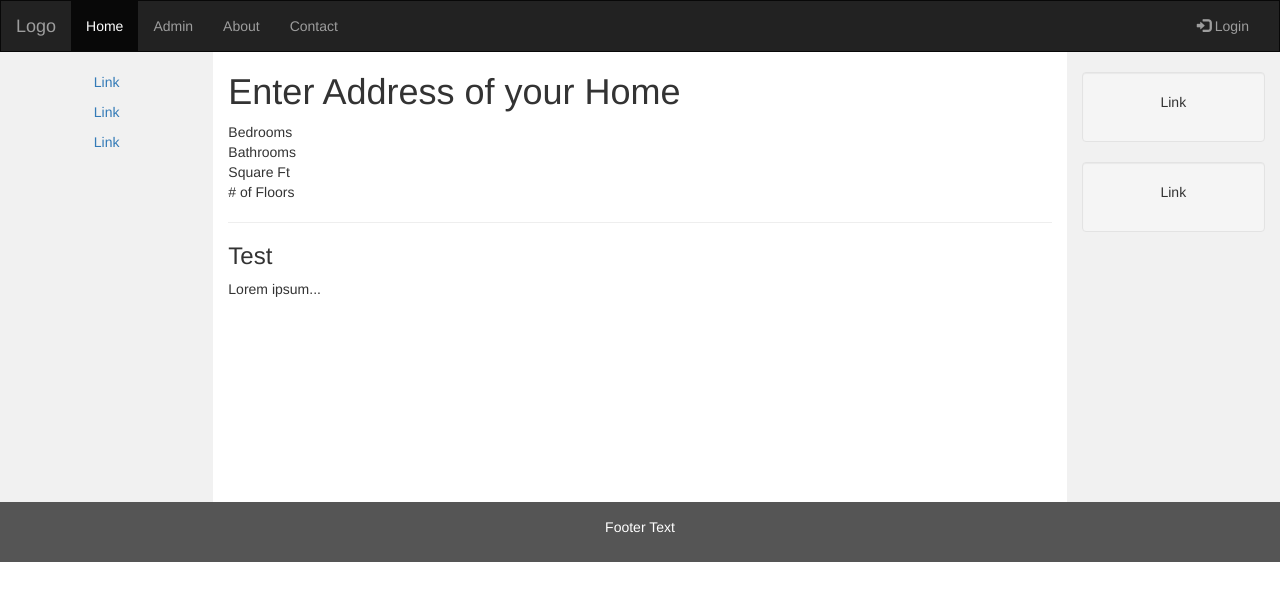
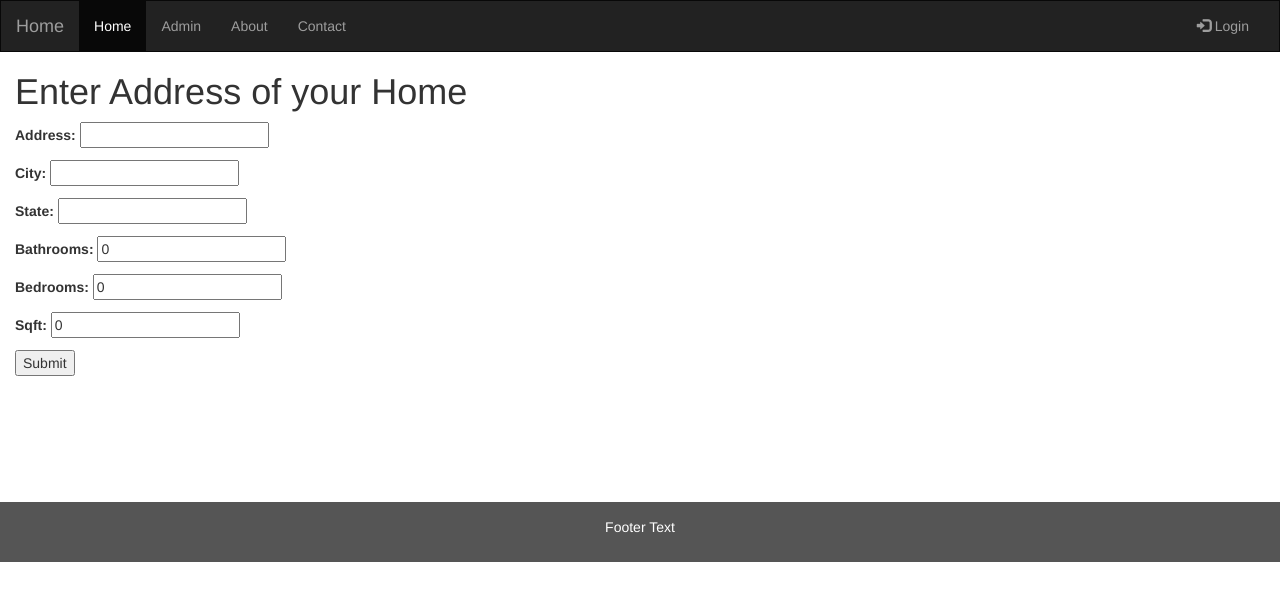
Before and after one commit to jshinhoxp/realEstateApp, a Django app: page / in a window 1280 px wide. Shown: the top 601 px of the page. Run offline with Django 4.2, Linux system fonts and the light colour scheme; some libraries are stand-ins or nearby versions.

Commit message:
displayed form on index html

```diff
--- a/backend_root/projectApp/admin.py
+++ b/backend_root/projectApp/admin.py
@@ -1,5 +1,5 @@
 from django.contrib import admin
-from .models import Approvals
+from .models import House
 
 # Register your models here.
-admin.site.register(Approvals)
+admin.site.register(House)
--- /dev/null
+++ b/backend_root/projectApp/forms.py
@@ -0,0 +1,7 @@
+from django import forms
+from .models import House
+
+class HouseForm(forms.ModelForm):
+   class Meta:
+      model = House
+      fields = '__all__'
--- a/backend_root/projectApp/models.py
+++ b/backend_root/projectApp/models.py
@@ -1,10 +1,11 @@
 from django.db import models
+# NOTE: Make sure to migrate after any changes on models
 
-# Create your models here.
-# Make sure to migrate after any changes on models
-class Approvals(models.Model):
-	# Drop down menus
+class House(models.Model):
+	# Model Attributes
 	address=models.CharField(max_length=15)
+	city=models.CharField(max_length=15)
+	state=models.CharField(max_length=2)
 	bathrooms=models.IntegerField(default=0)
 	bedrooms=models.IntegerField(default=0)
 	sqft=models.IntegerField(default=0)
--- a/backend_root/projectApp/serializers.py
+++ b/backend_root/projectApp/serializers.py
@@ -1,9 +1,9 @@
 # Mechanism that handles request and converts to json file
 
 from rest_framework import serializers
-from .models import Approval
+from .models import Housing
 
-class approvalsSerializers(serializers.ModelSerializer):
+class HousingSerializers(serializers.ModelSerializer):
    class Meta:
-      model=Approval
+      model=Housing
       fields='__all__'
--- a/backend_root/projectApp/urls.py
+++ b/backend_root/projectApp/urls.py
@@ -5,7 +5,7 @@ from rest_framework import routers
 # router = routers.DefaultRouter()
 # router.register('projectApp', views.ApprovalsView)
 urlpatterns = [
-    path('', views.index, name = 'home'),
+    path('', views.index, name = 'index'),
     # path('about/', views.about, name = 'about')
     # path('api/', include(router.urls)),
     # path('status/', views.approvereject),
--- a/backend_root/projectApp/views.py
+++ b/backend_root/projectApp/views.py
@@ -1,20 +1,21 @@
+# NOTE: Houses most of the algorithm in background
+
 from django.shortcuts import render
 from django.http import HttpResponse
-from joblib import dump, load
-# Houses most of the algorithm in background
+from joblib import dump, load # for ML model
+from .forms import HouseForm
 
-# class ApprovalsView(viewsets.ModelViewSet):
-#    # grabs anything in models
-#    queryset = Approval.objects.all()
-#    serializer_class = ApprovalSerializers
 
+# Home Page
 def index(request):
-
-   return render(request, "index.html", {})
-
-def prediction(request):
-   # Load
-   sales = pd.read_csv('home_data.csv')
-   basic_features = ['bedrooms', 'bathrooms', 'sqft_living', 'sqft_lot', 'floors', 'zipcode']
-   model = joblib.load("basic_model.joblib")
-   y_pred = mdl.predict()
+   # Create an object of form and posts it
+   form = HouseForm(request.POST or None)
+   # Check if form data is valid
+   if form.is_valid():
+      # Save the form data to model
+      form.save()
+   # Create dictionary to pass into render below
+   context = {
+      'form': form
+   }
+   return render(request, "index.html", context)
--- a/backend_root/templates/index.html
+++ b/backend_root/templates/index.html
@@ -51,7 +51,7 @@
         <span class="icon-bar"></span>
         <span class="icon-bar"></span>
       </button>
-      <a class="navbar-brand" href="#">Logo</a>
+      <a class="navbar-brand" href="#">Home</a>
     </div>
     <div class="collapse navbar-collapse" id="myNavbar">
       <ul class="nav navbar-nav">
@@ -69,29 +69,13 @@
 
 <div class="container-fluid text-center">
   <div class="row content">
-    <div class="col-sm-2 sidenav">
-      <p><a href="#">Link</a></p>
-      <p><a href="#">Link</a></p>
-      <p><a href="#">Link</a></p>
-    </div>
     <div class="col-sm-8 text-left">
       <h1>Enter Address of your Home</h1>
-      Bedrooms <br>
-      Bathrooms <br>
-      Square Ft <br>
-      # of Floors <br>
-
-      <hr>
-      <h3>Test</h3>
-      <p>Lorem ipsum...</p>
-    </div>
-    <div class="col-sm-2 sidenav">
-      <div class="well">
-        <p>Link</p>
-      </div>
-      <div class="well">
-        <p>Link</p>
-      </div>
+      <!-- Using Django ModelForms-->
+      <form action="" method="POST">
+        {{form.as_p}}
+        <input type="submit">
+      </form>
     </div>
   </div>
 </div>
```
Also changed, not shown: backend_root/projectApp/migrations/0006_house_delete_approvals.py (added).
